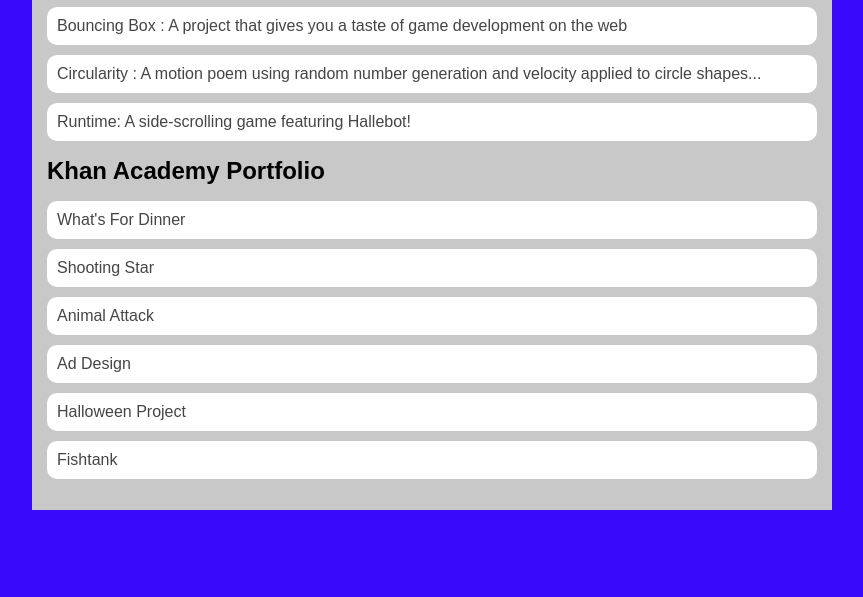
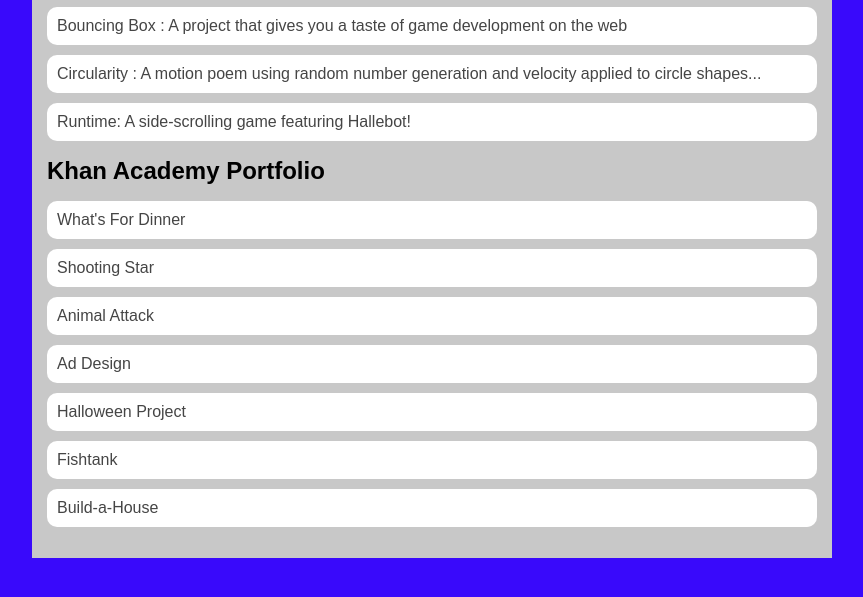
Before and after one commit to ColinMorganCode/ColinMorganCode.github.io, a plain HTML site: page portfolio.html in a window 1280 px wide. Shown: the part 197-794 px from the top of the page, without its empty margins (208-1071 px from the left). Drawn offline with Linux system fonts and the light colour scheme.

Commit message:
added BAH

```diff
--- a/portfolio.html
+++ b/portfolio.html
@@ -34,6 +34,7 @@
                 <li><a href="https://www.khanacademy.org/computer-programming/spin-off-of-project-ad-design/6000529408180224">Ad Design</a></li>
                 <li><a href="https://www.khanacademy.org/computer-programming/halloween-project/5047544878383104">Halloween Project</a></li>
                 <li><a href="https://www.khanacademy.org/computer-programming/spin-off-of-project-fish-tank/4907220882866176">Fishtank</a></li>
+                <li><a href="https://www.khanacademy.org/computer-programming/spin-off-of-project-build-a-house/6225829958893568">Build-a-House</a></li>
             </ul>
         </div>
       </main>
```
